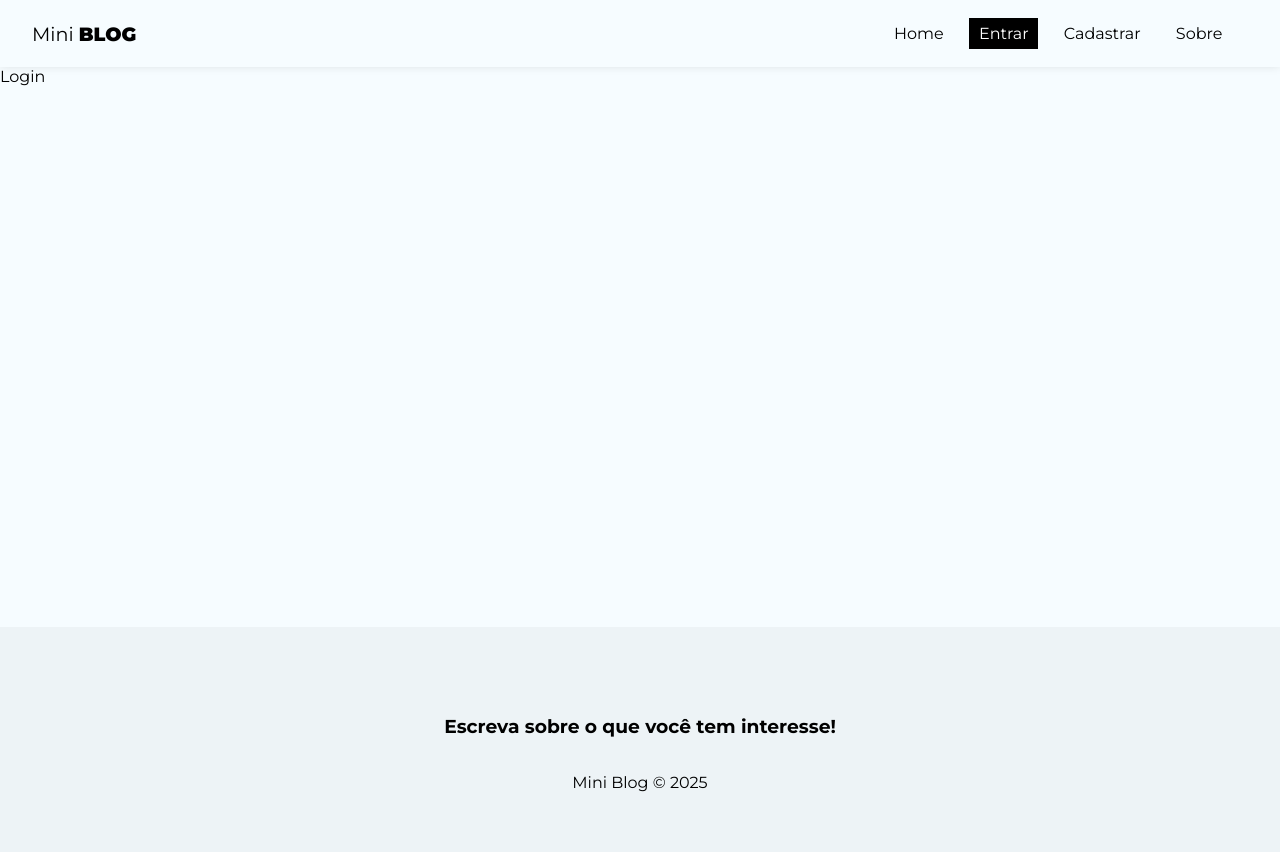
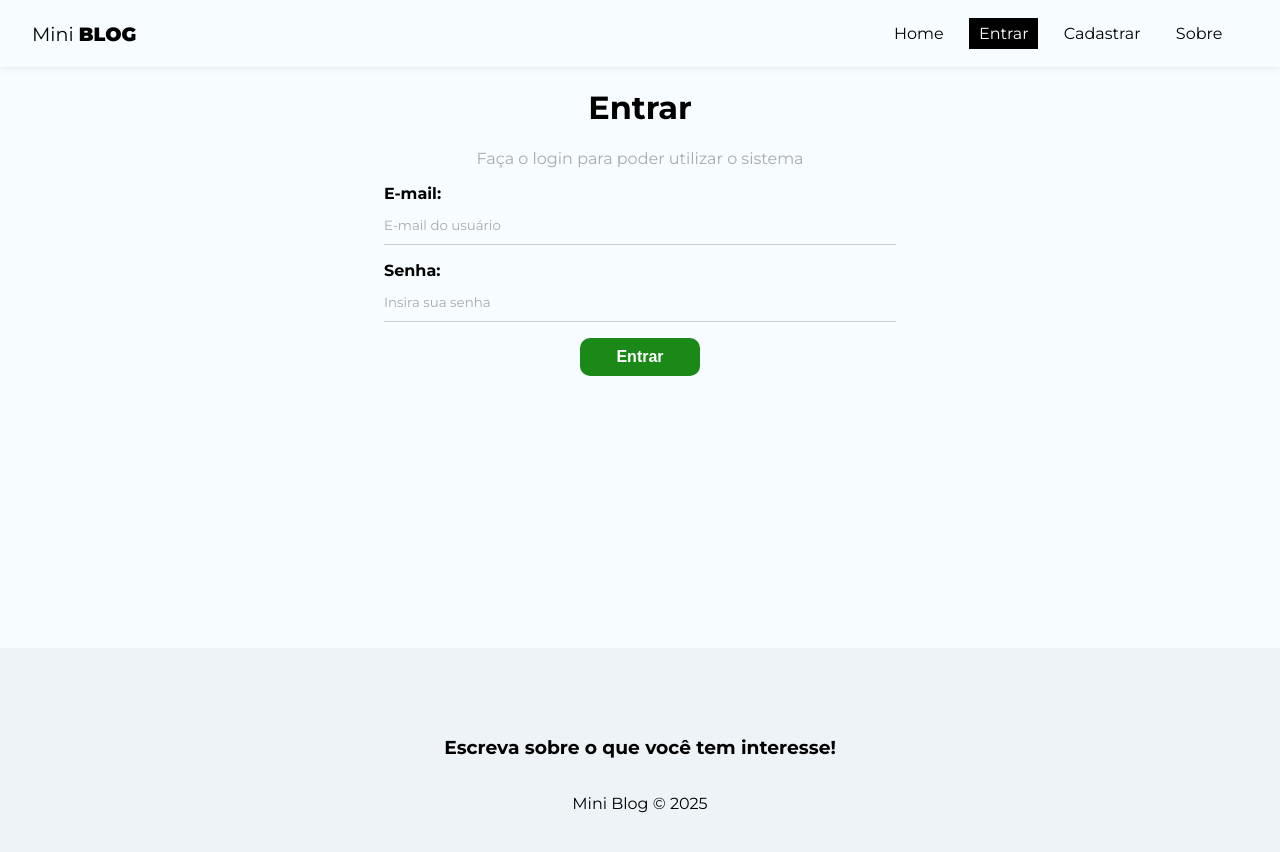
Before and after one commit to leandro-SI/mini-blog-react, a React (Create React App) app: page /login in a window 1280 px wide. Shown: the top 852 px of the page. Built offline with nearby package versions, Linux system fonts and the light colour scheme; no server answers.

Commit message:
estruturando página de login

```diff
--- a/src/pages/Login/Login.jsx
+++ b/src/pages/Login/Login.jsx
@@ -1,12 +1,70 @@
-import React from 'react'
+import React, { useState, useEffect } from 'react'
 
 // CSS
 import styles from "./Login.module.css";
 
+// Hook
+import { useAuthentication } from '../../hooks/useAuthentication';
+
 const Login = () => {
-  return (
-    <div>Login</div>
-  )
+
+    const [email, setEmail] = useState("")
+    const [password, setPassword] = useState("")
+    const [error, setError] = useState("")
+
+    const {createUser, error: authError, loading} = useAuthentication()
+
+    const handleSubmit = async (e) => {
+        e.preventDefault()
+
+        setError("")
+
+        const user = {
+            email,
+            password
+        }
+
+    }
+
+    useEffect(() => {
+
+        if (authError) {
+            setError(authError)
+        }
+
+    }, [authError])
+
+    return (
+        <div className={styles.login}>
+            <h1>Entrar</h1>
+            <p>Faça o login para poder utilizar o sistema</p>
+            <form onSubmit={handleSubmit}>
+                <label>
+                    <span>E-mail:</span>
+                    <input
+                        type="email"
+                        name='email'
+                        required placeholder='E-mail do usuário'
+                        value={email}
+                        onChange={(e) => setEmail(e.target.value)}
+                    />
+                </label>
+                <label>
+                    <span>Senha:</span>
+                    <input
+                        type="password"
+                        name='password'
+                        required placeholder='Insira sua senha'
+                        value={password}
+                        onChange={(e) => setPassword(e.target.value)}
+                    />
+                </label>
+                {!loading && <button className='btn' >Entrar</button>}
+                {loading && <button className='btn' disabled >Aguarde</button>}
+                {error && <p className="error">{error}</p>}
+            </form>
+        </div>
+    )
 }
 
 export default Login
--- a/src/pages/Login/Login.module.css
+++ b/src/pages/Login/Login.module.css
@@ -0,0 +1,7 @@
+.login {
+    text-align: center;
+}
+
+.login p {
+    color: #aaa;
+}
```
